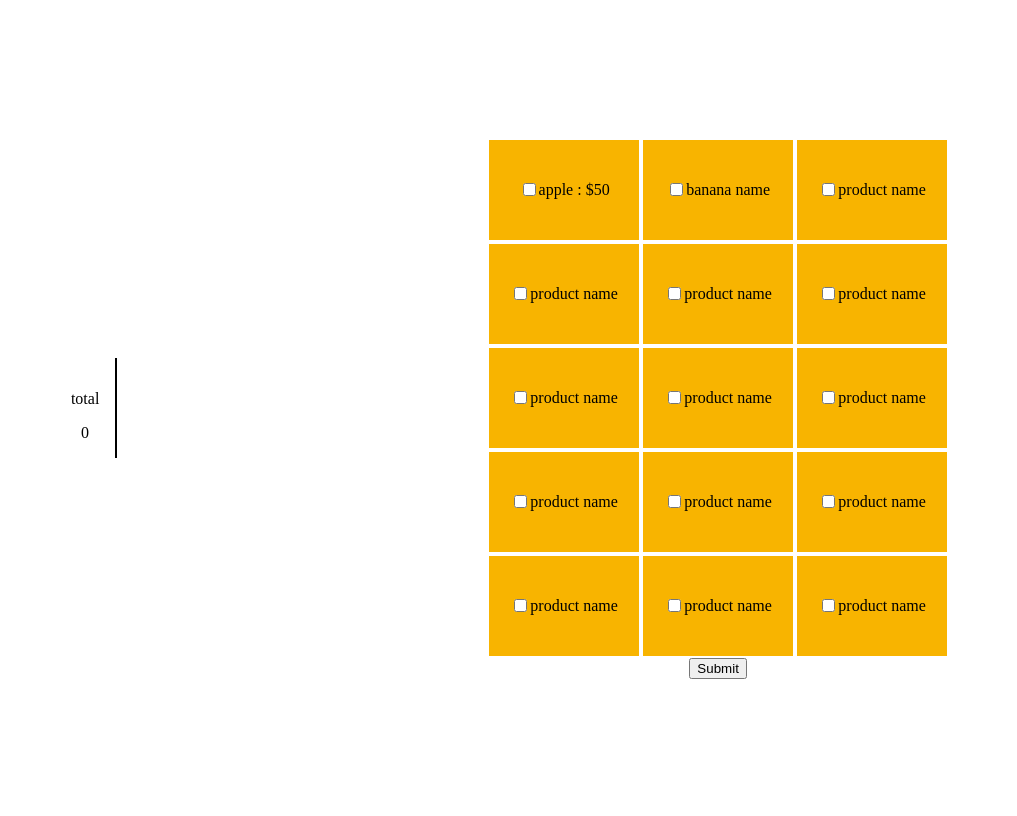
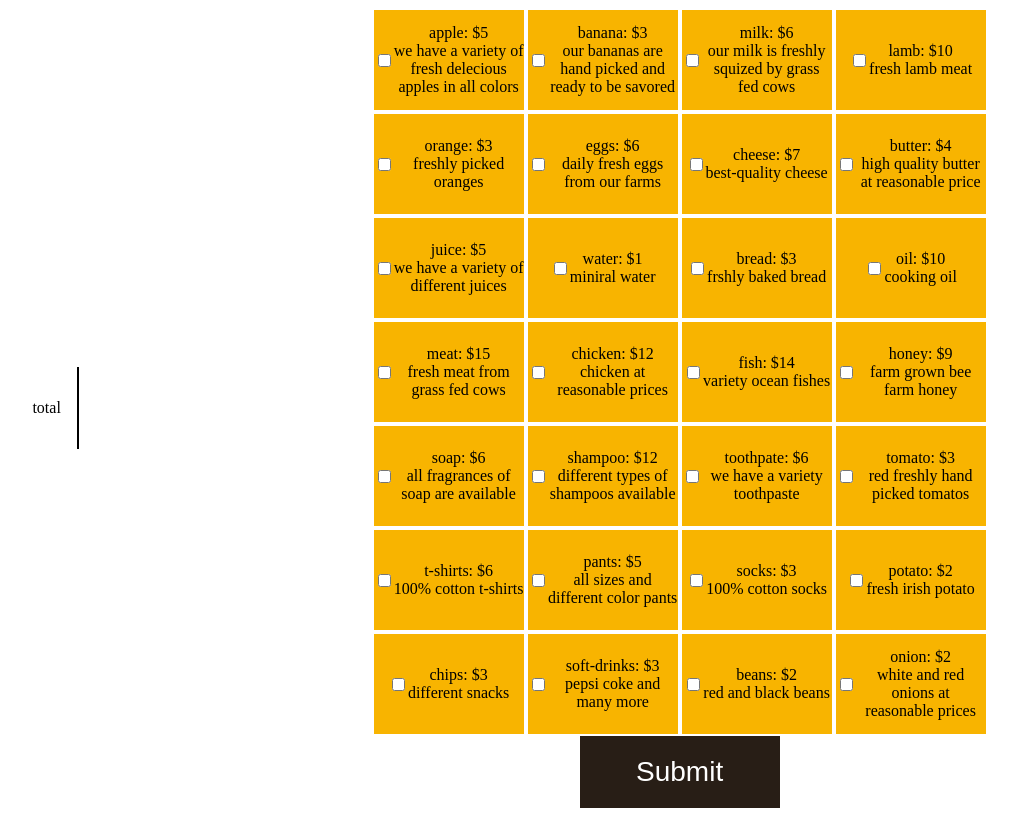
Before and after one commit to mohammedAlshareef24/POS, a PHP site: page / in a window 1280 px wide. Shown: the whole page, without its empty margins (138-1155 px from the left). Run offline with PHP 8.4, Linux system fonts and the light colour scheme; data that the repository does not hold is empty.

Commit message:
NEW CODE

```diff
--- a/index.php
+++ b/index.php
@@ -14,24 +14,30 @@
             <p>total</p>
             <?php
 
+      if(isset($_POST['product'])) {
+       $product = $_POST['product'];
+
+
                 $total = 0;
+
+
+
                 // 999999999
 
-                $product = $_POST["product"];
 
-                //99999999999
+
                 for($i = 0; $i < count($product); $i++){
                     echo $product[$i] .'<br>';
 
                 }
 
-                $price =array ("apple" => 6, "banana" => 4);
+                $price =array ("apple" => 5, "banana" => 3 );
                 for($j = 0; $j < count($product); $j++){
                     echo $price[$product[$j]] ."<br>";
                     $total += $price[$product[$j]];
                 }
                 echo $total;
-
+            }
 
             ?>
 
@@ -39,37 +45,63 @@
         <div class="right">
             <form action="" method ="POST" >
                 <div class="row">
-                    <div class="column"><input type="checkbox" name = "product[]" value = "apple"><label for="">apple : $50</label></div>
-                    <div class="column"><input type="checkbox" name = "product[]" value = "banana"><label for="">banana name</label></div>
-                    <div class="column"><input type="checkbox" name = "product[]" value = "3"><label for="">product name</label></div>
+                    <div class="column"><input type="checkbox" name = "product[]" value = "apple"><label for="">apple: $5 <br> we have a variety of fresh delecious apples in all colors </label></div>
+                    <div class="column"><input type="checkbox" name = "product[]" value = "banana"><label for="">banana: $3<br> our bananas are hand picked and ready to be savored</label></div>
+                    <div class="column"><input type="checkbox" name = "product[]" value = "milk"><label for="">milk: $6 <br> our milk is freshly squized by grass fed cows </label></div>
+                    <div class="column"><input type="checkbox" name = "product[]" value = "lamb"><label for="">lamb: $10 <br>fresh lamb meat</label></div>
 
                 </div>
                 <div class="row">
-                    <div class="column"><input type="checkbox" name = "product[]" value = "4"><label for="">product name</label></div>
-                    <div class="column"><input type="checkbox" name = "product[]" value = "5"><label for="">product name</label></div>
-                    <div class="column"><input type="checkbox" name = "product[]" value = "6"><label for="">product name</label></div>
+                    <div class="column"><input type="checkbox" name = "product[]" value = "orange"><label for="">orange: $3 <br> freshly picked oranges</label></div>
+                    <div class="column"><input type="checkbox" name = "product[]" value = "eggs"><label for="">eggs: $6 <br> daily fresh eggs from our farms</label></div>
+                    <div class="column"><input type="checkbox" name = "product[]" value = "cheese"><label for="">cheese: $7 <br> best-quality cheese</label></div>
+                    <div class="column"><input type="checkbox" name = "product[]" value = "butter"><label for="">butter: $4 <br> high quality butter at reasonable price</label></div>
 
                 </div>
                 <div class="row">
-                    <div class="column"><input type="checkbox" name = "product[]" value = "7"><label for="">product name</label></div>
-                    <div class="column"><input type="checkbox" name = "product[]" value = "8"><label for="">product name</label></div>
-                    <div class="column"><input type="checkbox" name = "product[]" value = "9"><label for="">product name</label></div>
+                    <div class="column"><input type="checkbox" name = "product[]" value = "juice"><label for="">juice: $5 <br> we have a variety of different juices </label></div>
+                    <div class="column"><input type="checkbox" name = "product[]" value = "water"><label for="">water: $1 <br> miniral water </label></div>
+                    <div class="column"><input type="checkbox" name = "product[]" value = "bread"><label for="">bread: $3 <br> frshly baked bread</label></div>
+                    <div class="column"><input type="checkbox" name = "product[]" value = "oil"><label for="">oil: $10 <br> cooking oil</label></div>
 
                 </div>
                 <div class="row">
-                    <div class="column"><input type="checkbox" name = "product[]" value = "10"><label for="">product name</label></div>
-                    <div class="column"><input type="checkbox" name = "product[]" value = "11"><label for="">product name</label></div>
-                    <div class="column"><input type="checkbox" name = "product[]" value = "22"><label for="">product name</label></div>
+                    <div class="column"><input type="checkbox" name = "product[]" value = "meat"><label for="">meat: $15 <br>fresh meat from grass fed cows</label></div>
+                    <div class="column"><input type="checkbox" name = "product[]" value = "chicken"><label for="">chicken: $12 <br> chicken at reasonable prices </label></div>
+                    <div class="column"><input type="checkbox" name = "product[]" value = "fish"><label for="">fish: $14 <br> variety ocean fishes</label></div>
+                    <div class="column"><input type="checkbox" name = "product[]" value = "honey"><label for="">honey: $9 <br> farm grown bee farm honey </label></div>
+
+                </div>
+
+                <div class="row">
+                    <div class="column"><input type="checkbox" name = "product[]" value = "soap"><label for="">soap: $6 <br> all fragrances of soap are available </label></div>
+                    <div class="column"><input type="checkbox" name = "product[]" value = "shampoo"><label for="">shampoo: $12 <br> different types of shampoos available </label></div>
+                    <div class="column"><input type="checkbox" name = "product[]" value = "toothpaste"><label for="">toothpate: $6<br> we have a variety toothpaste </label></div>
+                    <div class="column"><input type="checkbox" name = "product[]" value = "tomato"><label for="">tomato: $3<br> red freshly hand picked tomatos </label></div>
+
 
                 </div>
                 <div class="row">
-                    <div class="column"><input type="checkbox" name = "product[]" value = "13"><label for="">product name</label></div>
-                    <div class="column"><input type="checkbox" name = "product[]" value = "14"><label for="">product name</label></div>
-                    <div class="column"><input type="checkbox" name = "product[]" value = "15"><label for="">product name</label></div>
+                    <div class="column"><input type="checkbox" name = "product[]" value = "t-shirts"><label for="">t-shirts: $6<br>100% cotton t-shirts</label></div>
+                    <div class="column"><input type="checkbox" name = "product[]" value = "pants"><label for="">pants: $5<br>all sizes and different color pants</label></div>
+                    <div class="column"><input type="checkbox" name = "product[]" value = "socks"><label for="">socks: $3<br>100% cotton socks</label></div>
+                    <div class="column"><input type="checkbox" name = "product[]" value = "potato"><label for="">potato: $2<br>fresh irish potato</label></div>
 
                 </div>
+
+                <div class="row">
+                    <div class="column"><input type="checkbox" name = "product[]" value = "chips"><label for="">chips: $3<br>different snacks </label></div>
+                    <div class="column"><input type="checkbox" name = "product[]" value = "soft-drinks"><label for="">soft-drinks: $3<br> pepsi coke and many more</label></div>
+                    <div class="column"><input type="checkbox" name = "product[]" value = "beans"><label for="">beans: $2<br> red and black beans</label></div>
+                    <div class="column"><input type="checkbox" name = "product[]" value = "onion"><label for="">onion: $2<br> white and red onions at reasonable prices</label></div>
+
+                </div>
+
+
+
+
                 <div id="form">
-                        <input type="submit" value ="Submit" class = "btn btn-submit">
+                        <input type="submit" value ="Submit" class = "submit">
                     </div>
             </form>
         </div>
--- a/stylesheet/style.css
+++ b/stylesheet/style.css
@@ -37,3 +37,20 @@ html{
 
 
 }
+
+.submit {
+    position: relative;
+    background-color: #281e16;
+    border: none;
+    font-size: 28px;
+    color: #FFFFFF;
+    padding: 20px;
+    width: 200px;
+    text-align: center;
+    transition-duration: 0.4s;
+    text-decoration: none;
+    overflow: hidden;
+    cursor: pointer;
+  }
+
+}
```
